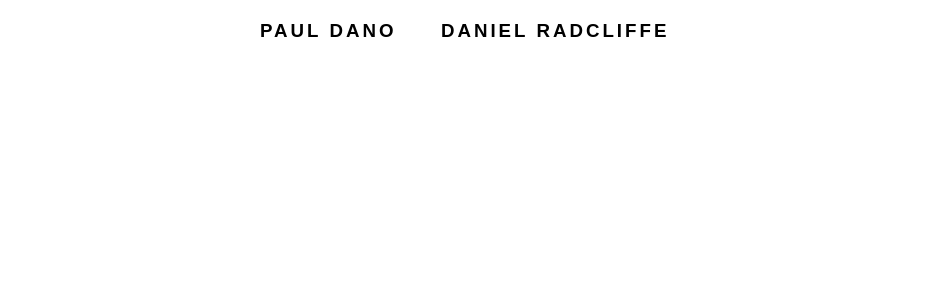
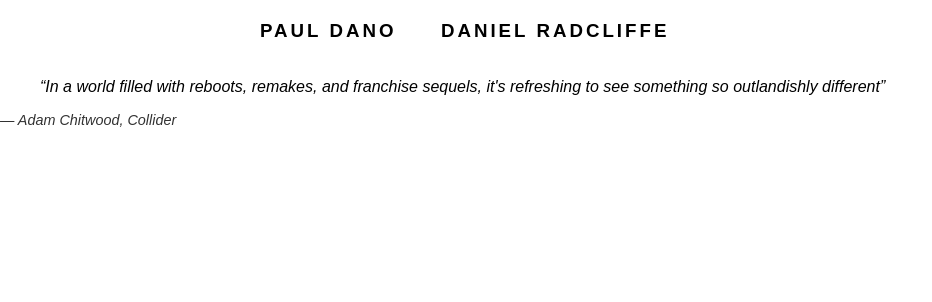
Before and after one commit to foulerfire/COMP1002, a PHP site: page / in a window 1280 px wide. Shown: the top 302 px of the page, without its empty margins (0-932 px from the left). Run offline with PHP 8.4, Linux system fonts and the light colour scheme.

Commit message:
Added review quote and css formatting for it

```diff
--- a/Assignment-2/index.html
+++ b/Assignment-2/index.html
@@ -23,11 +23,21 @@ Upload your HTML page and any images to your Web server and determine the URL to
     <link rel="stylesheet" href="styles.css">
 </head>
 <body>
+
     <div class="poster">
         <header class="top-credits">
             <h3>Paul Dano</h3>
             <h3>Daniel Radcliffe</h3>
         </header>
     </div>
+
+    <section class="quote">
+        <blockquote>
+            “In a world filled with reboots, remakes, and franchise sequels,
+            it's refreshing to see something so outlandishly different”
+        </blockquote>
+        <cite>— Adam Chitwood, Collider</cite>
+    </section>
+
 </body>
 </html>
--- a/Assignment-2/styles.css
+++ b/Assignment-2/styles.css
@@ -18,3 +18,17 @@ body
     text-transform: uppercase;
     letter-spacing: 3px;
 }
+
+.quote blockquote
+{
+    font-style: italic;
+    font-size: 1rem;
+}
+
+.quote cite
+{
+    display: block;
+    margin-top: 5px;
+    font-size: 0.9rem;
+    opacity: 0.8;
+}
```
